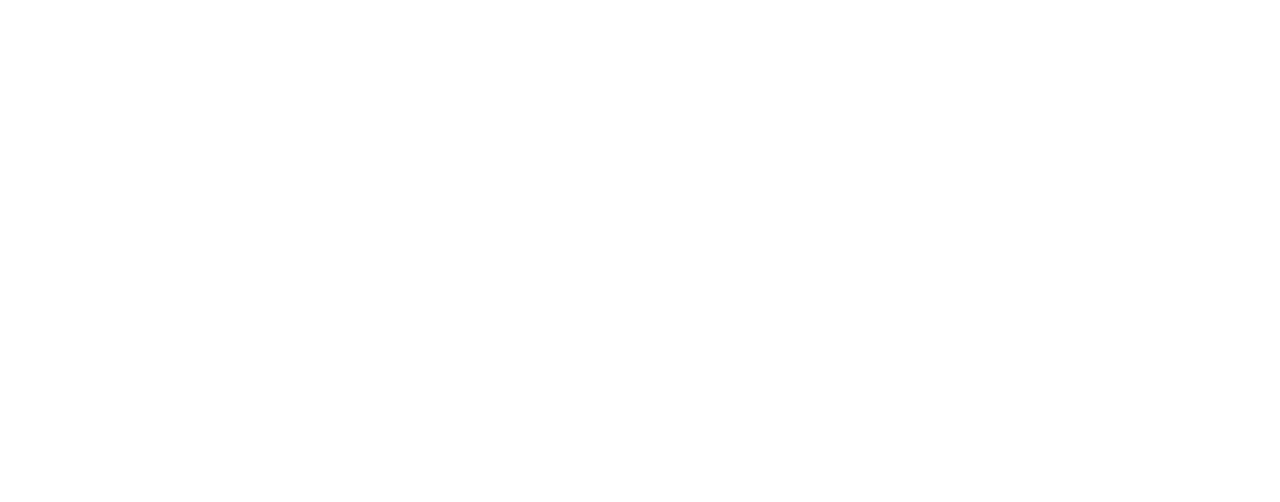
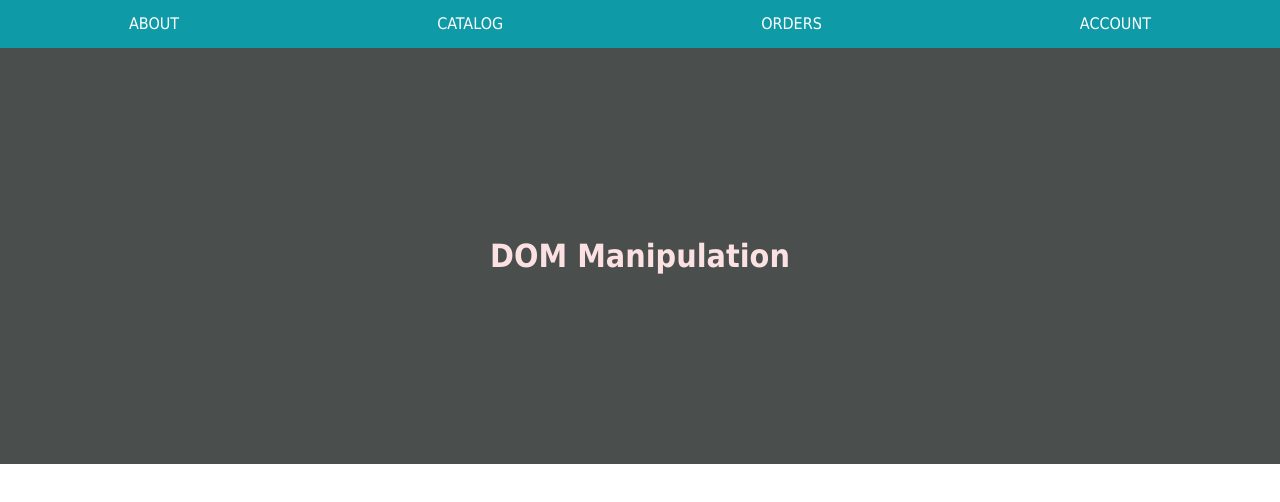
Before and after one commit to vicheath/DOM-Lab-1, a website built with Parcel: page index.html in a window 1280 px wide. Built offline with nearby package versions, Linux system fonts and the light colour scheme.

Commit message:
lab incomplete

```diff
--- a/index.html
+++ b/index.html
@@ -3,14 +3,19 @@
   <head>
     <title>ALAB DOM Manipulation</title>
     <meta charset="UTF-8" />
+    <link rel="stylesheet" href="./src/style.css">
   </head>
 
   <body>
     <header>
       <nav id="top-menu"></nav>
     </header>
-    <main></main>
+    <main>
 
+    </main>
+    <div class="flx-ctr">
+
+    </div>
     <script src="src/index.js"></script>
   </body>
 </html>
--- a/src/index.js
+++ b/src/index.js
@@ -1 +1,29 @@
 import "../src/style.css";
+
+const body = document.querySelector("body");
+const mainEl = document.querySelector("main");
+const mainBgColor = getComputedStyle(body).getPropertyValue("--main-bg");
+mainEl.style.backgroundColor = mainBgColor;
+mainEl.innerHTML = "<h1>DOM Manipulation</h1>";
+mainEl.classList.add("flex-ctr");
+
+const topMenuEl = document.getElementById("top-menu");
+topMenuEl.style.height = "100%";
+
+const topMenuBgColor = getComputedStyle(body).getPropertyValue("--top-menu-bg");
+topMenuEl.style.backgroundColor = topMenuBgColor;
+topMenuEl.classList.add("flex-around");
+
+var menuLinks = [
+  { text: "about", href: "/about" },
+  { text: "catalog", href: "/catalog" },
+  { text: "orders", href: "/orders" },
+  { text: "account", href: "/account" },
+];
+
+menuLinks.forEach((link) => {
+  const linkElement = document.createElement("a");
+  linkElement.href = link.href;
+  linkElement.textContent = link.text;
+  topMenuEl.appendChild(linkElement);
+});
--- a/src/style.css
+++ b/src/style.css
@@ -15,7 +15,7 @@
     margin: 0;
     display: grid;
     grid-template-rows: 3rem auto;
-    color: white;
+    color: rgb(251, 225, 225);
   }
 
   .flex-ctr {
```
